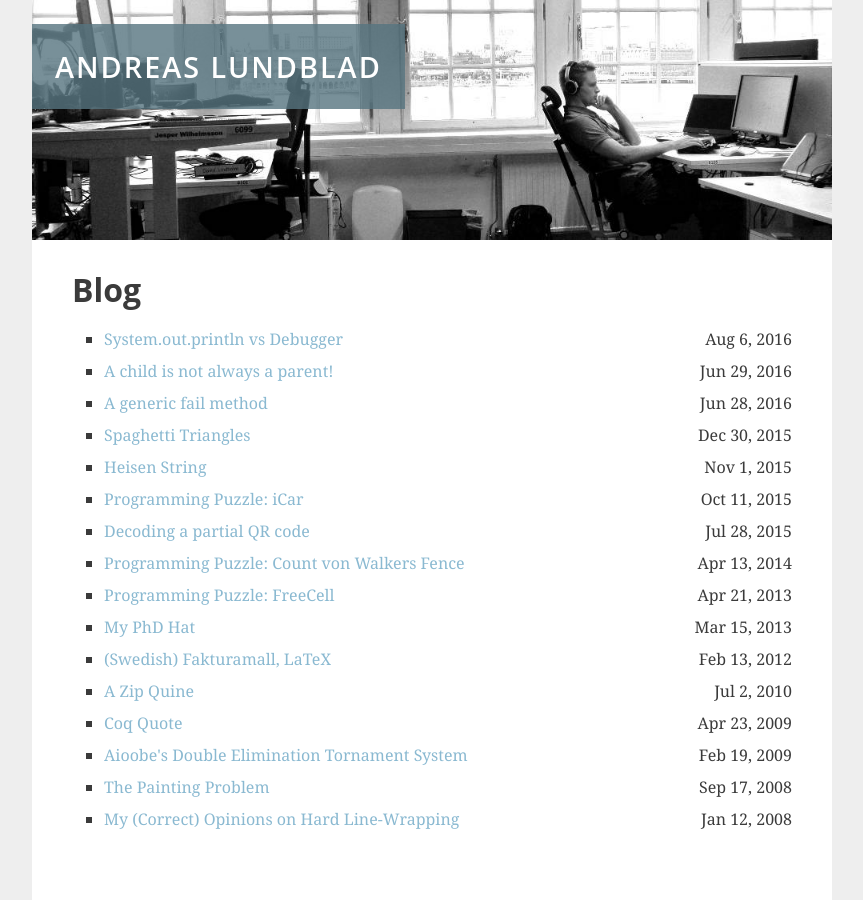
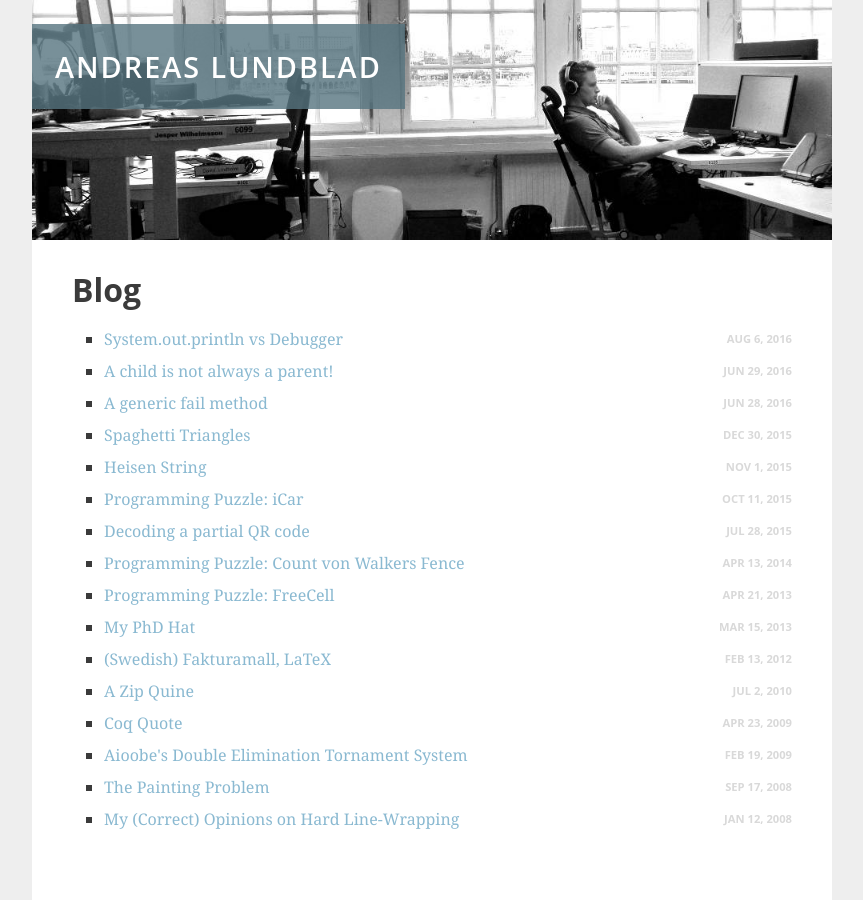
Before and after one commit to aioobe/aioobe.github.io, a Jekyll site: the page built from blog/index.html, in a window 1280 px wide. Shown: the whole page, without its empty margins (208-1071 px from the left). Built offline with Jekyll 4.4.1, drawn with Linux system fonts in a browser that asks for light colours.

Commit message:
Fixed style for dates on blog index.

```diff
--- a/blog/index.html
+++ b/blog/index.html
@@ -6,7 +6,7 @@ layout: page
 <ul>
     {% for post in site.posts %}
     <li>
-        <div class="label" style="float: right">{{ post.date | date: "%b %-d, %Y" }}</div>
+        <div class="dateLabel">{{ post.date | date: "%b %-d, %Y" }}</div>
         <a href="{{ post.url | prepend: site.baseurl }}">{{ post.title }}</a>
     </li>
     {% endfor %}
```
